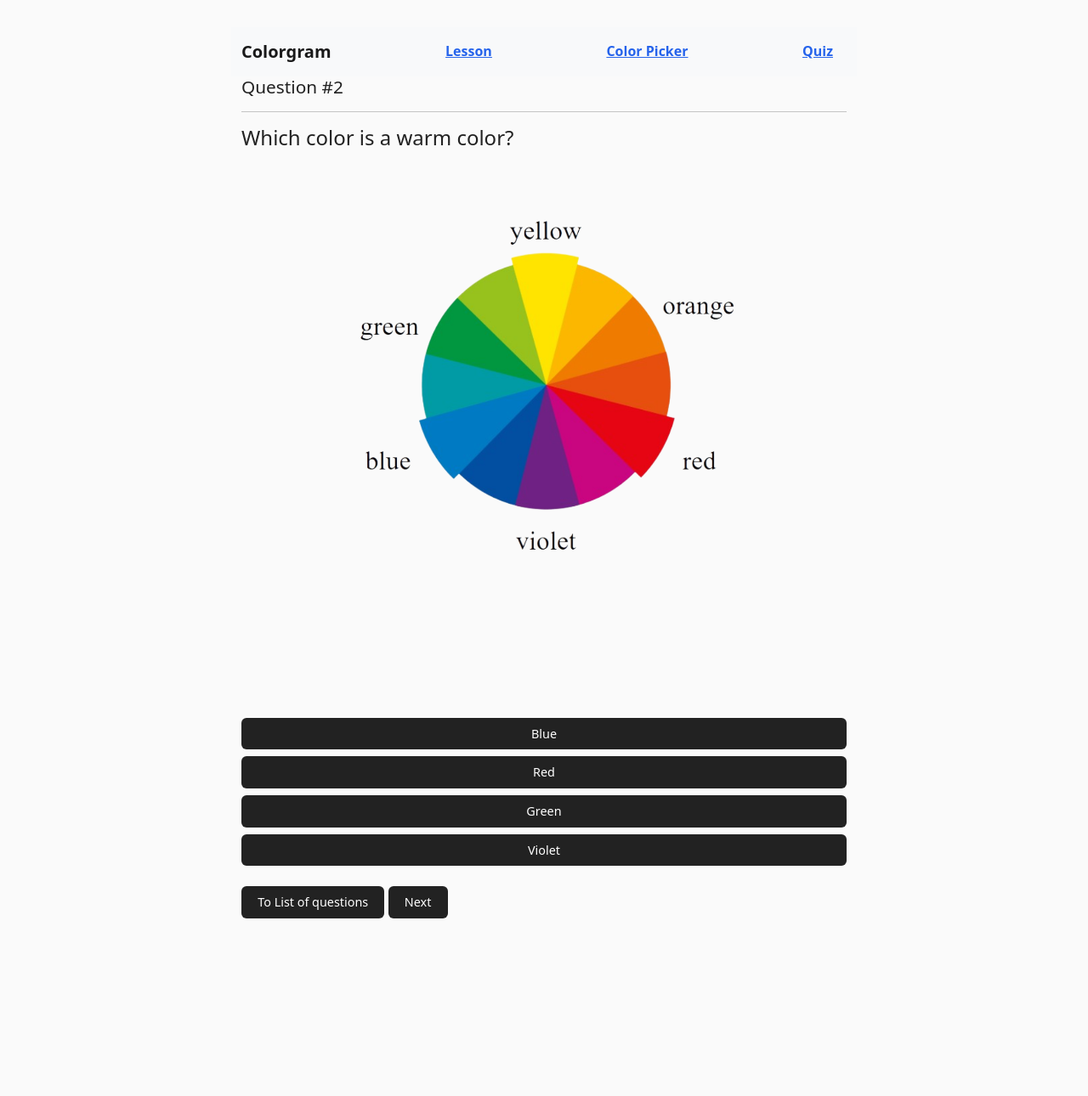
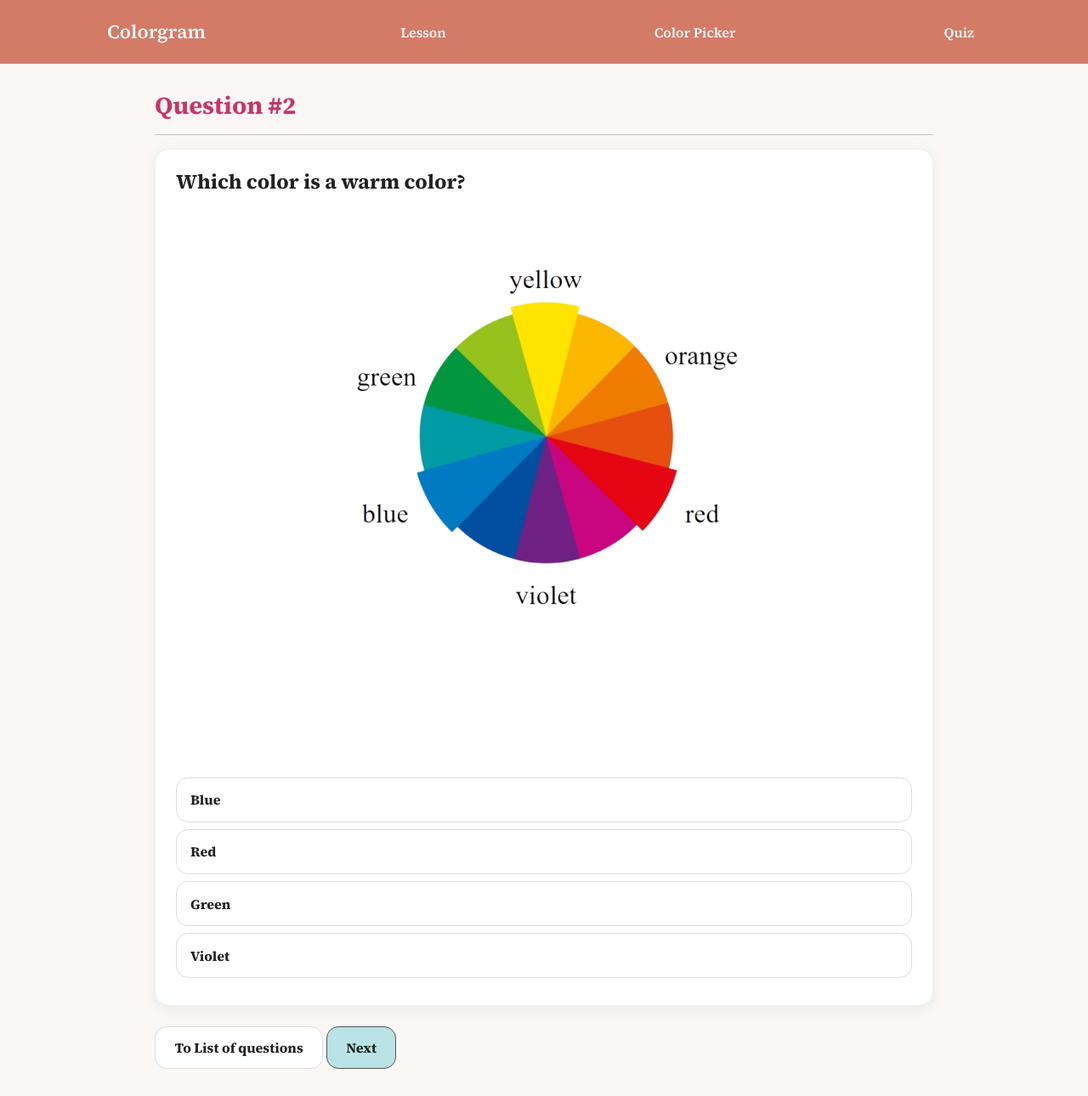
Before and after one commit to syoon2021/ColorAlong, a Flask app: page /quiz/2 in a window 1280 px wide. Shown: the whole page at 85% size. Before the commit the page ends 1081 px from the top, so only its background shows below. Run offline with Flask 3, Linux system fonts and the light colour scheme; some libraries are stand-ins or nearby versions.

Commit message:
Updated UI to match prototype design

```diff
--- a/static/main.css
+++ b/static/main.css
@@ -1,120 +1,172 @@
+@import url('https://fonts.googleapis.com/css2?family=Source+Serif+4:wght@400;600;700&display=swap');
+
+:root {
+  --primary: #d47b68;
+  --accent: #c73568;
+  --teal: #b9e3e5;
+  --dark: #222;
+  --light: #faf7f5;
+  --card: #ffffff;
+  --border: #ddd;
+}
+
 * {
   box-sizing: border-box;
-  margin: 0;
-  padding: 0;
 }
 
 body {
-  font-family: system-ui, sans-serif;
-  background: #fafafa;
-  color: #222;
-  line-height: 1.6;
+  margin: 0;
+  font-family: "Source Serif 4", Georgia, serif;
+  background: var(--light);
+  color: var(--dark);
+  line-height: 1.5;
+}
+
+.container {
+  max-width: 980px;
+  margin: 0 auto;
   padding: 2rem;
-  max-width: 800px;
+}
+
+.navbar {
+  background: var(--primary) !important;
+  padding: 0.8rem 2rem;
+}
+
+.navbar .container-fluid {
+  max-width: 1100px;
   margin: 0 auto;
 }
 
+.navbar-brand {
+  color: white !important;
+  font-weight: 700;
+  font-size: 1.4rem;
+}
+
+.navbar a {
+  color: white !important;
+  text-decoration: none;
+  font-weight: 600;
+  margin-left: 1.5rem;
+}
+
 h1 {
-  font-size: 1.8rem;
-  margin-bottom: 1rem;
+  color: var(--accent);
+  font-size: 2.2rem;
+  font-weight: 700;
+  margin-bottom: 0.75rem;
 }
 
 h2 {
-  font-size: 1.3rem;
-  margin-bottom: 0.5rem;
+  color: var(--accent);
+  font-size: 1.8rem;
+  font-weight: 700;
 }
 
-h3 {
-  font-size: 1.1rem;
-  margin-bottom: 0.3rem;
+h3, h4, h5 {
+  font-weight: 700;
+}
+
+h5 {
+  color: var(--accent);
+  font-size: 1.2rem;
 }
 
 p {
-  margin-bottom: 0.75rem;
-  color: #444;
+  color: #222;
+  font-size: 1.05rem;
 }
 
-a {
-  color: #2563eb;
+.btn {
+  border-radius: 14px;
+  padding: 0.75rem 1.4rem;
+  font-weight: 700;
+  border: 1px solid #555;
+  transition: 0.15s ease;
+  text-decoration: none;
 }
 
-a:hover {
-  text-decoration: none;
+.btn:hover {
+  transform: translateY(-1px);
+  opacity: 0.9;
+}
+
+.btn-primary,
+.btn-success,
+.btn-warning {
+  background: var(--teal);
+  color: #222;
+  border-color: #555;
+}
+
+.btn-outline-primary,
+.btn-outline-secondary {
+  background: white;
+  color: #222;
+  border: 1px solid var(--border);
+}
+
+.btn-outline-primary:hover,
+.btn-outline-secondary:hover {
+  background: var(--teal);
+  color: #222;
+}
+
+.btn-danger {
+  border-color: #b94b4b;
+}
+
+.card,
+.quiz-box,
+.result-box,
+section {
+  background: var(--card);
+  border: 1px solid #eee;
+  border-radius: 16px;
+  padding: 1.5rem;
+  box-shadow: 0 4px 16px rgba(0,0,0,0.06);
 }
 
 img {
   display: block;
-  margin: 1rem auto;
-  border-radius: 8px;
+  margin: 1.25rem auto;
+  border-radius: 10px;
   height: auto;
 }
 
 .img-small {
-  max-width: 200px;
+  max-width: 190px;
 }
 
 .img-medium {
-  max-width: 380px;
+  max-width: 420px;
 }
 
 .img-big {
-  max-width: 550px;
+  max-width: 560px;
+  width: 100%;
 }
 
-.btn {
-  display: inline-block;
-  padding: 0.5rem 1.2rem;
-  background: #222;
-  color: #fff;
-  border: none;
-  border-radius: 6px;
-  cursor: pointer;
-  font-size: 0.9rem;
-  text-decoration: none;
-}
-
-.btn:hover {
-  opacity: 0.85;
-}
-
-section {
-  background: #fff;
-  padding: 1.2rem;
-  border-radius: 8px;
-  margin-bottom: 1rem;
-  border: 1px solid #eee;
-}
-
-nav a {
-  margin-right: 1rem;
-  font-weight: 600;
-}
-
-#color-preview {
+#color-preview,
+#user-color {
   min-height: 260px;
-  background: hsl(210, 60%, 50%);
+  border-radius: 16px !important;
+  box-shadow: inset 0 0 0 1px rgba(0,0,0,0.08);
 }
 
 .preset-circle {
-  width: 36px;
-  height: 36px;
+  width: 38px;
+  height: 38px;
   border-radius: 50%;
   display: inline-block;
   cursor: pointer;
-  border: 2px solid #fff;
-  box-shadow: 0 0 0 1px #ccc;
+  border: 3px solid white;
+  box-shadow: 0 0 0 1px #bbb;
 }
 
 .preset-circle:hover {
   transform: scale(1.08);
-}
-
-.card {
-  border-radius: 12px;
-}
-
-.form-range {
-  cursor: pointer;
 }
 
 .feedback-area {
@@ -122,18 +174,37 @@ nav a {
   display: flex;
   align-items: center;
   justify-content: center;
-  border-radius: 8px;
+  border-radius: 12px;
   margin-bottom: 1rem;
-  font-weight: bold;
+  font-weight: 700;
   text-align: center;
   border: 1px solid transparent;
-  transition: all 0.3s ease;
 }
 
 .feedback-area.alert-success {
+  background: #e8f6ec;
+  color: #176b34;
   border-color: #badbcc;
 }
 
 .feedback-area.alert-danger {
+  background: #fdecec;
+  color: #8a1f1f;
   border-color: #f5c2c7;
 }
+
+.option-btn,
+.submit-fill,
+.submit-dropdown {
+  text-align: left;
+  font-size: 1rem;
+  padding: 0.85rem 1rem;
+}
+
+.form-range {
+  cursor: pointer;
+}
+
+.alert-light {
+  background: #f8f8fb;
+}
```
Also changed, not shown: templates/homepage.html (+27 -35 lines).
